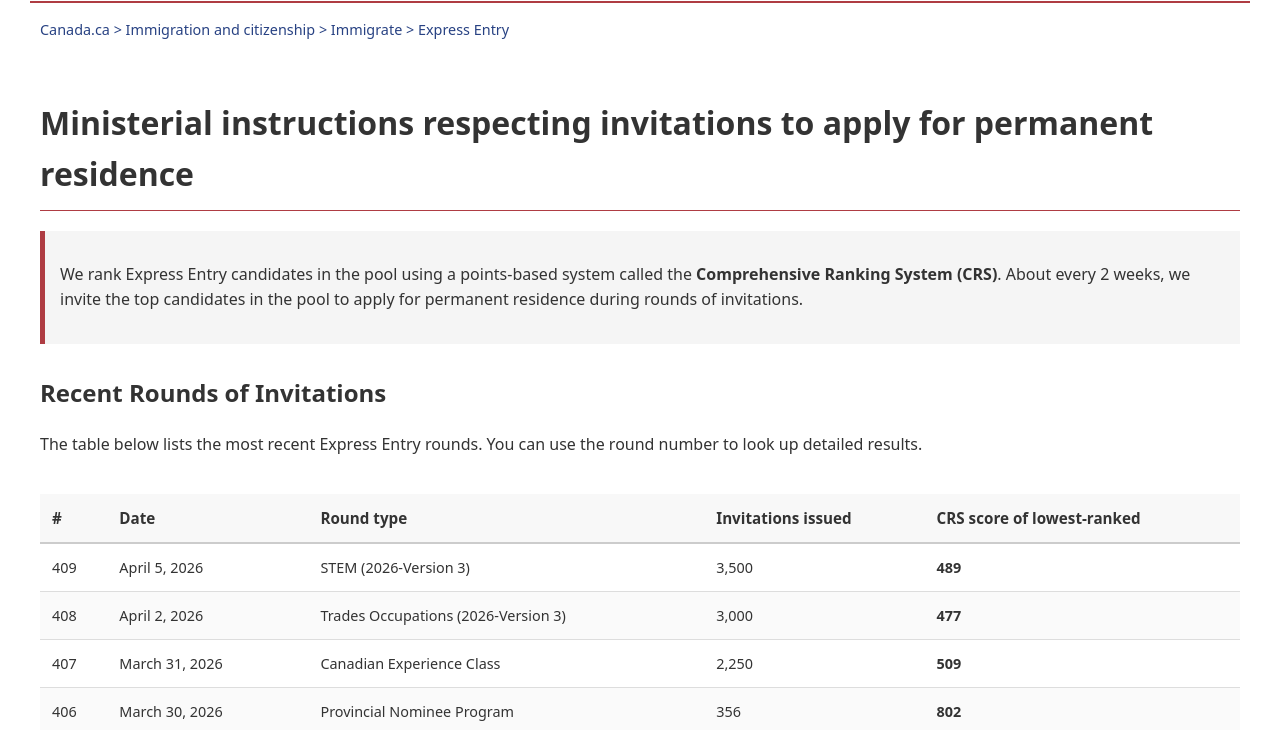
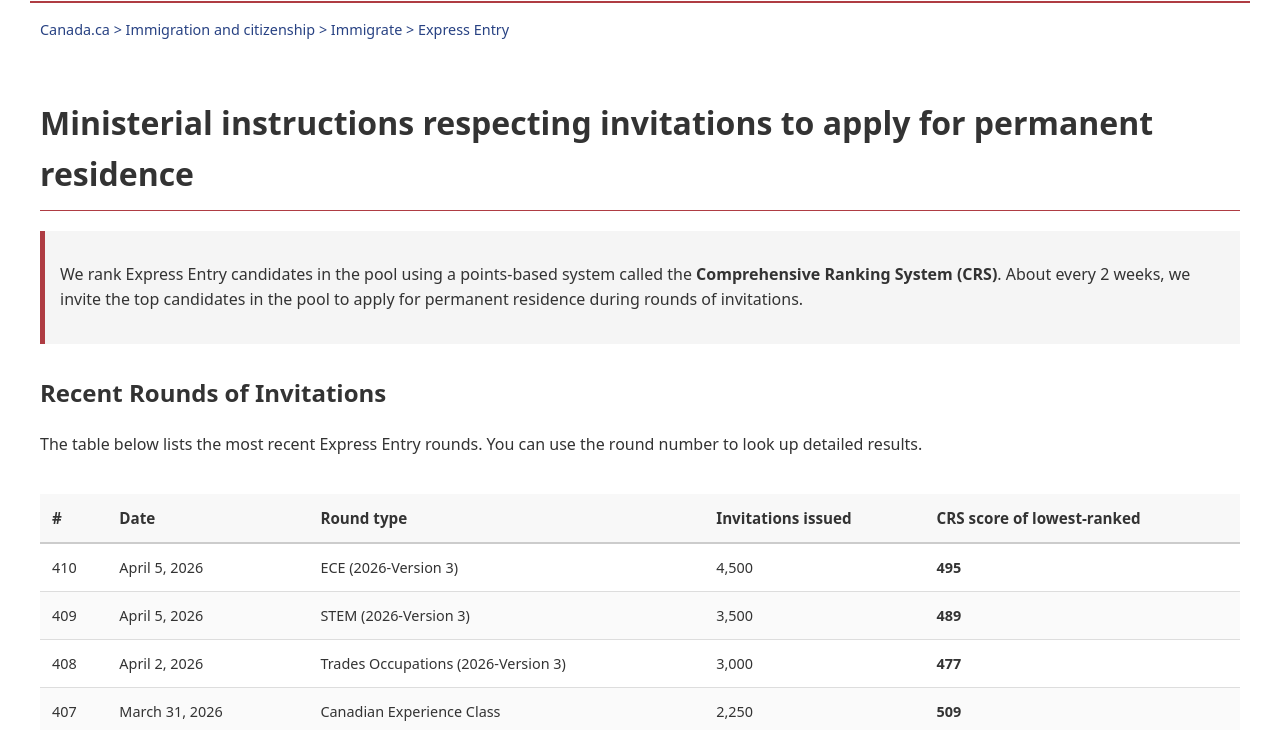
Before and after one commit to yashpatel1999/IRCCExpressEntryDrawAutomation, a website: page Test.html in a window 1280 px wide. Shown: the part 70-800 px from the top of the page. Drawn offline with Linux system fonts and the light colour scheme.

Commit message:
Update HTML fixture with new draw row

```diff
--- a/Test.html
+++ b/Test.html
@@ -177,7 +177,14 @@
               </tr>
             </thead>
             <tbody>
-                <tr>
+              <tr>
+                <td>410</td>
+                <td>April 5, 2026</td>
+                <td>ECE (2026-Version 3)</td>
+                <td>4,500</td>
+                <td><strong>495</strong></td>
+              </tr>
+              <tr>
                 <td>409</td>
                 <td>April 5, 2026</td>
                 <td>STEM (2026-Version 3)</td>
```
